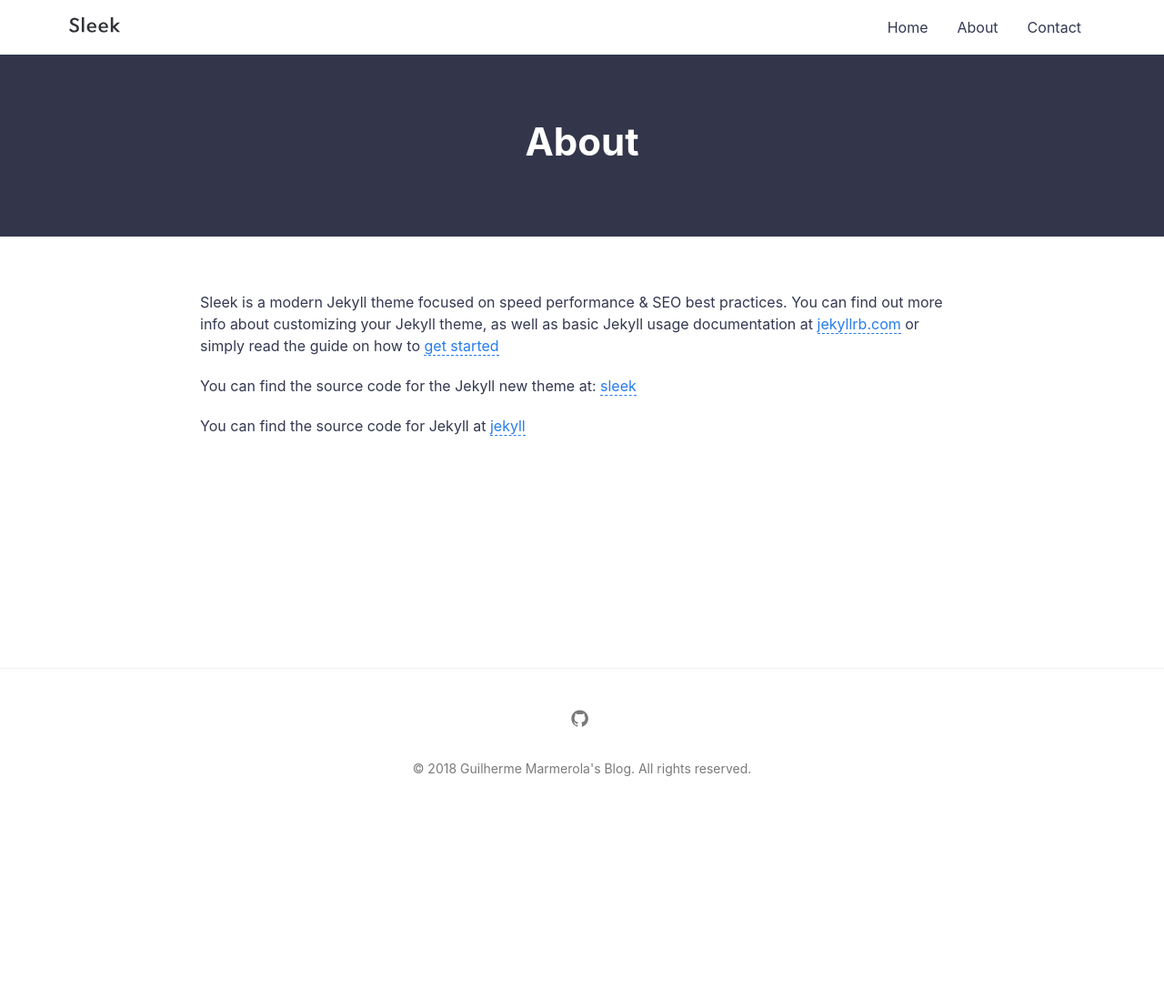
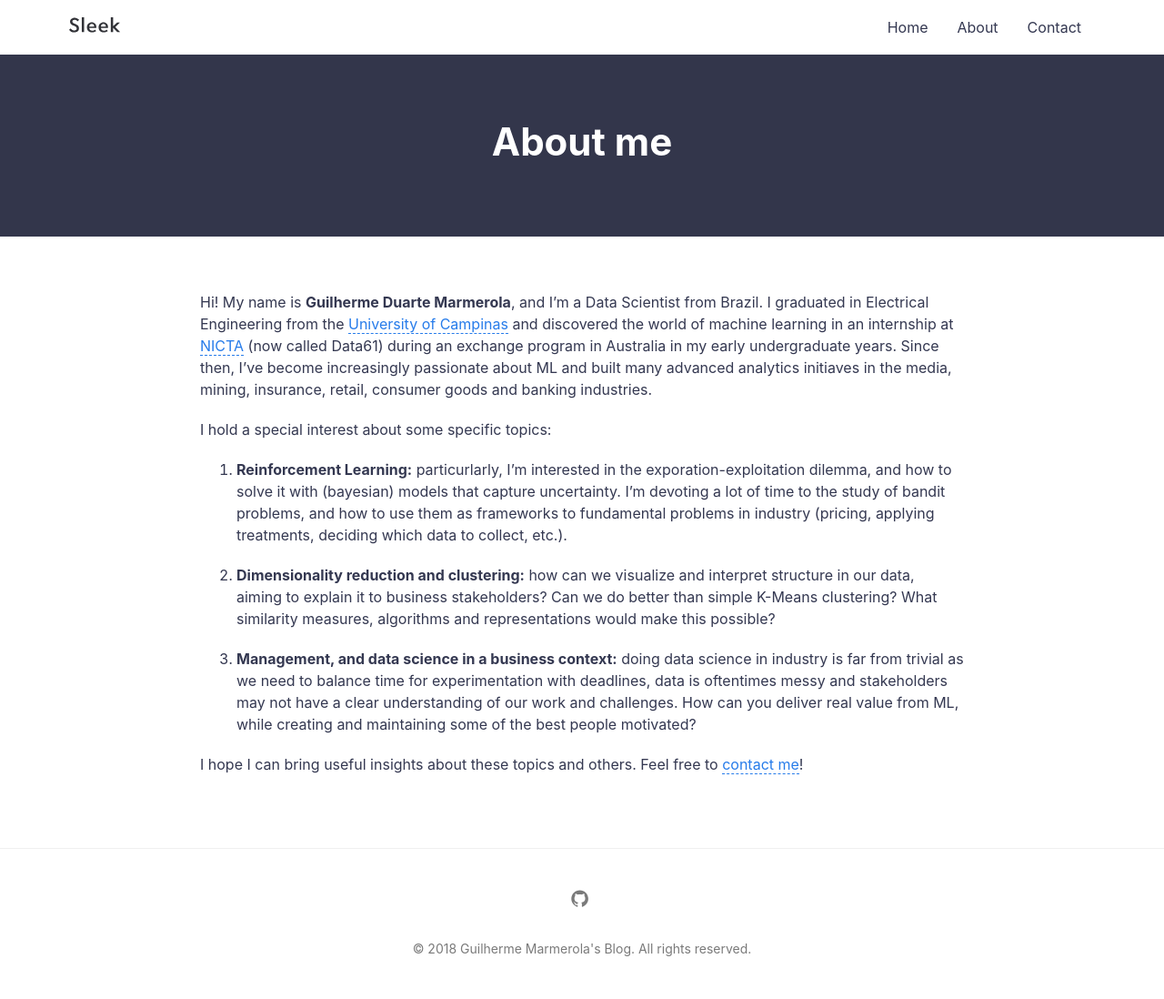
Before and after one commit to gdmarmerola/gdmarmerola.github.io, a Jekyll site: the page built from about.md, in a window 1280 px wide. Shown: the whole page at 91% size. Built offline with Jekyll 4.4.1, drawn with Linux system fonts in a browser that asks for light colours; before the commit the page ends 900 px from its top, so only the background shows below that.

Commit message:
Update about.md

```diff
--- a/about.md
+++ b/about.md
@@ -1,13 +1,17 @@
 ---
 layout: page
-title: About
+title: About me
 permalink: /about/
 ---
 
-Sleek is a modern Jekyll theme focused on speed performance & SEO best practices. You can find out more info about customizing your Jekyll theme, as well as basic Jekyll usage documentation at [jekyllrb.com](http://jekyllrb.com/) or simply read the guide on how to [get started](/getting-started)
+Hi! My name is **Guilherme Duarte Marmerola**, and I'm a Data Scientist from Brazil. I graduated in Electrical Engineering from the [University of Campinas](http://www.unicamp.br/unicamp/english) and discovered the world of machine learning in an internship at [NICTA](https://www.data61.csiro.au/) (now called Data61) during an exchange program in Australia in my early undergraduate years. Since then, I've become increasingly passionate about ML and built many advanced analytics initiaves in the media, mining, insurance, retail, consumer goods and banking industries.
 
-You can find the source code for the Jekyll new theme at:
-[sleek](https://github.com/janczizikow/sleek)
+I hold a special interest about some specific topics:
 
-You can find the source code for Jekyll at
-[jekyll](https://github.com/jekyll/jekyll)
+1. **Reinforcement Learning:** particurlarly, I'm interested in the exporation-exploitation dilemma, and how to solve it with (bayesian) models that capture uncertainty. I'm devoting a lot of time to the study of bandit problems, and how to use them as frameworks to fundamental problems in industry (pricing, applying treatments, deciding which data to collect, etc.).
+
+2. **Dimensionality reduction and clustering:** how can we visualize and interpret structure in our data, aiming to explain it to business stakeholders? Can we do better than simple K-Means clustering? What similarity measures, algorithms and representations would make this possible?
+
+3. **Management, and data science in a business context:** doing data science in industry is far from trivial as we need to balance time for experimentation with deadlines, data is oftentimes messy and stakeholders may not have a clear understanding of our work and challenges. How can you deliver real value from ML, while creating and maintaining some of the best people motivated?
+
+I hope I can bring useful insights about these topics and others. Feel free to [contact me](https://gdmarmerola.github.io/sleek/contact)!
```
